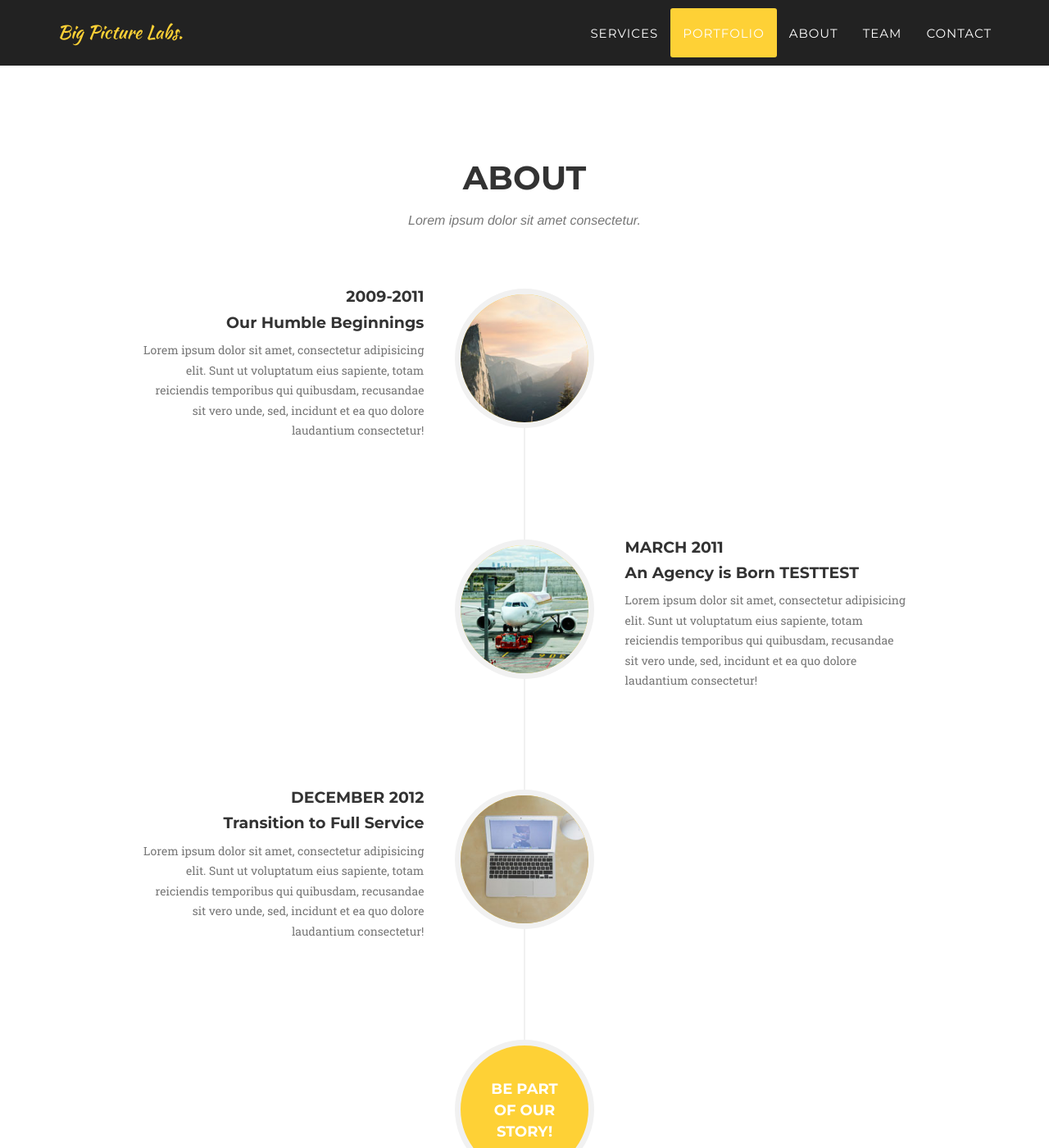
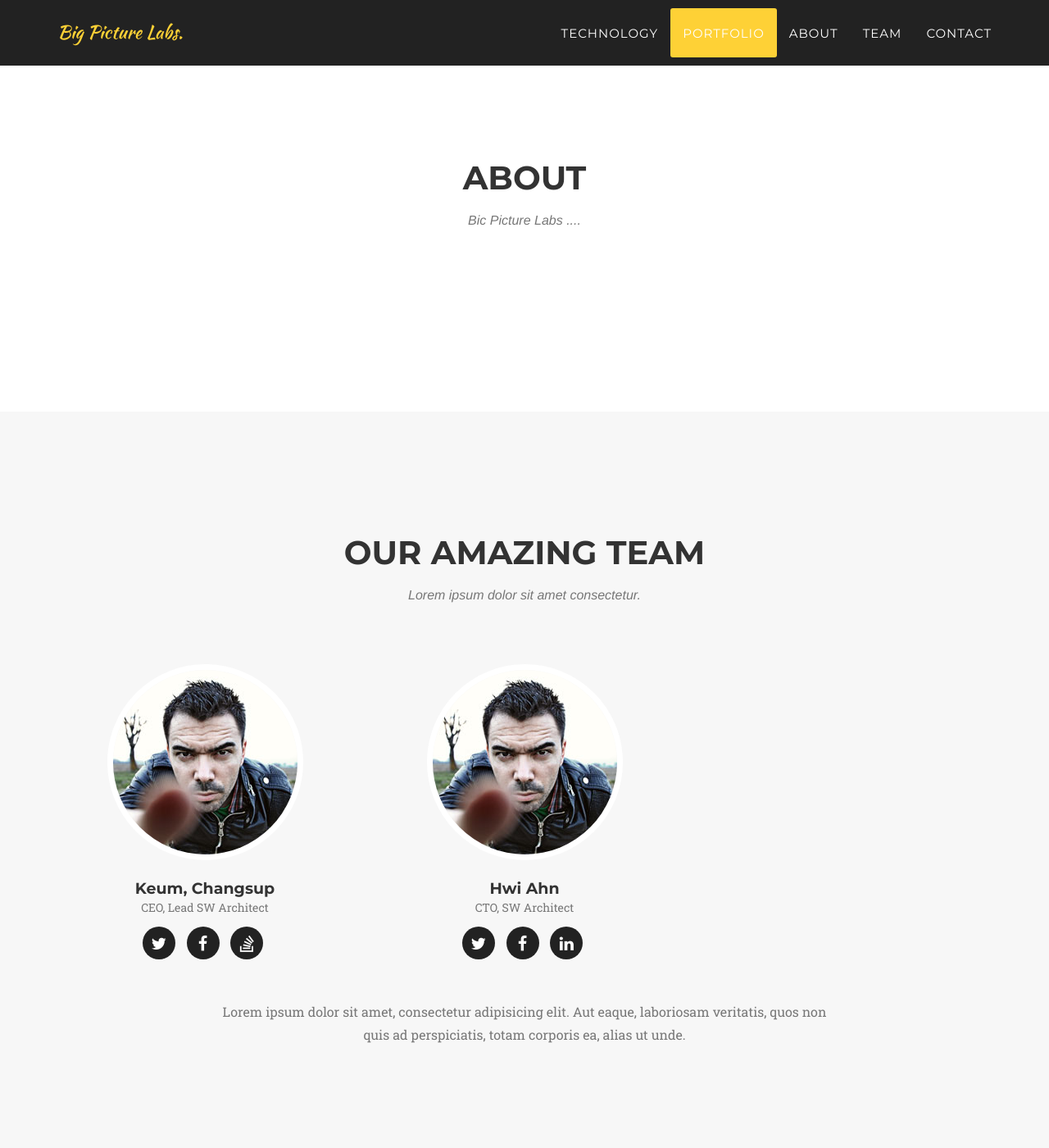
Before and after one commit to bigpicturelabs/bigpicturelabs.github.io, a Jekyll site: the page built from index.html, in a window 1280 px wide and 1400 px high, scrolled down 2661 px. Shown: the whole window at 82% size. Built offline with Jekyll 4.4.1, drawn with Linux system fonts in a browser that asks for light colours; some web fonts are replaced.

Commit message:
minor fix before adding specific contents

```diff
--- a/_config.yml
+++ b/_config.yml
@@ -1,4 +1,4 @@
-url: https://y7kim.github.io
+url: http://bigpicturelabs.io
 baseurl: ""
 
 # Site settings
--- a/_includes/about.html
+++ b/_includes/about.html
@@ -4,10 +4,10 @@
             <div class="row">
                 <div class="col-lg-12 text-center">
                     <h2 class="section-heading">About</h2>
-                    <h3 class="section-subheading text-muted">Lorem ipsum dolor sit amet consectetur.</h3>
+                    <h3 class="section-subheading text-muted">Bic Picture Labs ....</h3>
                 </div>
             </div>
-            <div class="row">
+            <!-- <div class="row">
                 <div class="col-lg-12">
                     <ul class="timeline">
                         <li>
@@ -61,6 +61,6 @@
                         </li>
                     </ul>
                 </div>
-            </div>
+            </div> -->
         </div>
     </section>
--- a/_includes/head.html
+++ b/_includes/head.html
@@ -19,6 +19,8 @@
     <link href='https://fonts.googleapis.com/css?family=Droid+Serif:400,700,400italic,700italic' rel='stylesheet' type='text/css'>
     <link href='https://fonts.googleapis.com/css?family=Roboto+Slab:400,100,300,700' rel='stylesheet' type='text/css'>
 
+    <link rel="shortcut icon" type="image/x-icon" href="img/favicon.jpg">
+
     <!-- HTML5 Shim and Respond.js IE8 support of HTML5 elements and media queries -->
     <!-- WARNING: Respond.js doesn't work if you view the page via file:// -->
     <!--[if lt IE 9]>
--- a/_includes/header.html
+++ b/_includes/header.html
@@ -19,7 +19,7 @@
                         <a href="#page-top"></a>
                     </li>
                     <li>
-                        <a class="page-scroll" href="#services">Services</a>
+                        <a class="page-scroll" href="#services">Technology</a>
                     </li>
                     <li>
                         <a class="page-scroll" href="#portfolio">Portfolio</a>
--- a/_includes/services.html
+++ b/_includes/services.html
@@ -3,7 +3,7 @@
         <div class="container">
             <div class="row">
                 <div class="col-lg-12 text-center">
-                    <h2 class="section-heading">Services</h2>
+                    <h2 class="section-heading">Technology</h2>
                     <h3 class="section-subheading text-muted">Lorem ipsum dolor sit amet consectetur.</h3>
                 </div>
             </div>
```
Also changed, not shown: img/favicon.jpg (added).
